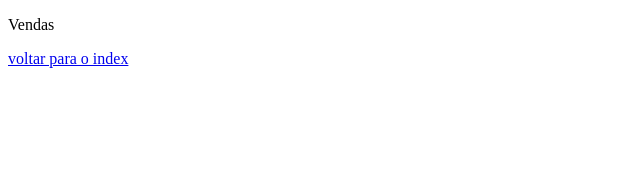
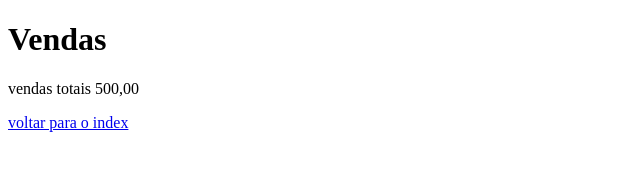
Before and after one commit to wolfblack27/aulagithub, a plain HTML site: page vendas.html in a window 1280 px wide. Shown: the whole page, without its empty margins (0-640 px from the left). Drawn offline with Linux system fonts and the light colour scheme.

Commit message:
modificacoes em vendas

```diff
--- a/vendas.html
+++ b/vendas.html
@@ -6,7 +6,8 @@
     <title>Document</title>
 </head>
 <body>
-    <p>Vendas</p>
+    <h1>Vendas</h1>
+    <p>vendas totais 500,00</p>
     <a href="index.html">voltar para o index</a>
 
 </body>
```
